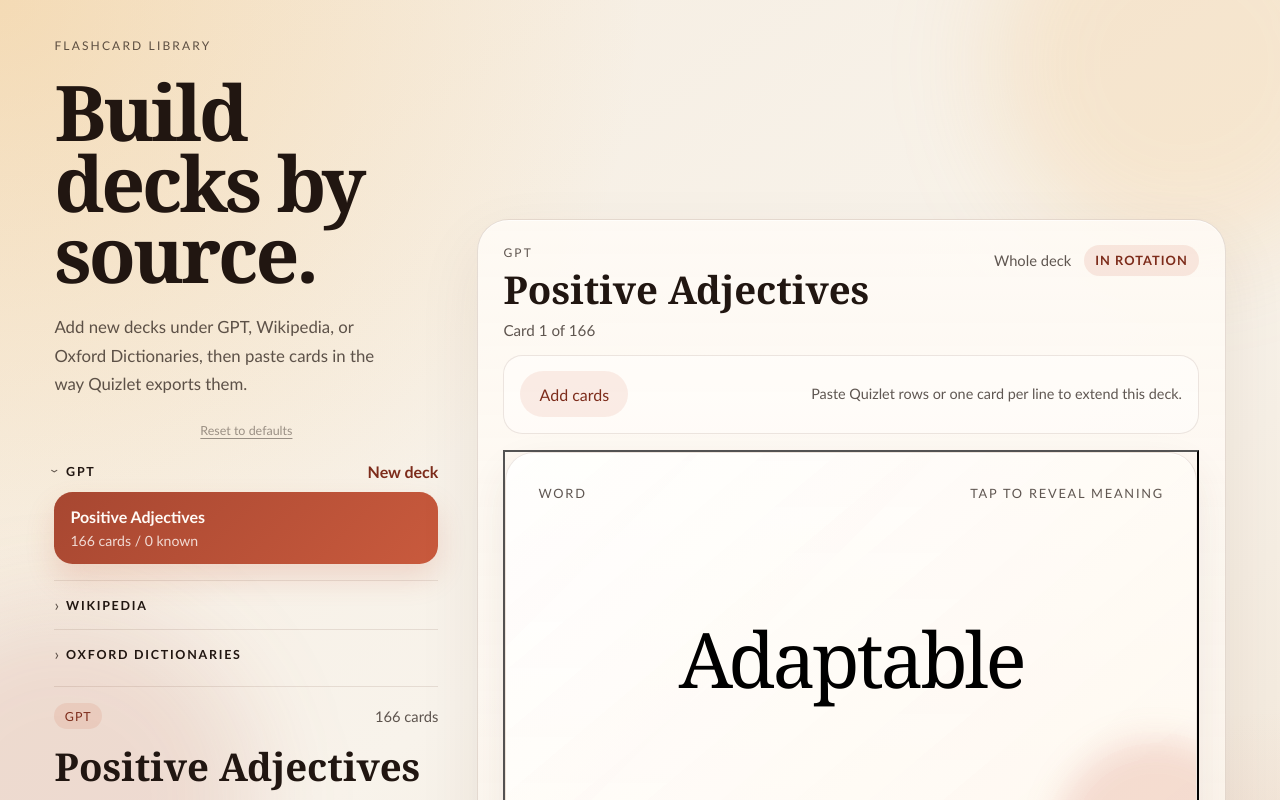
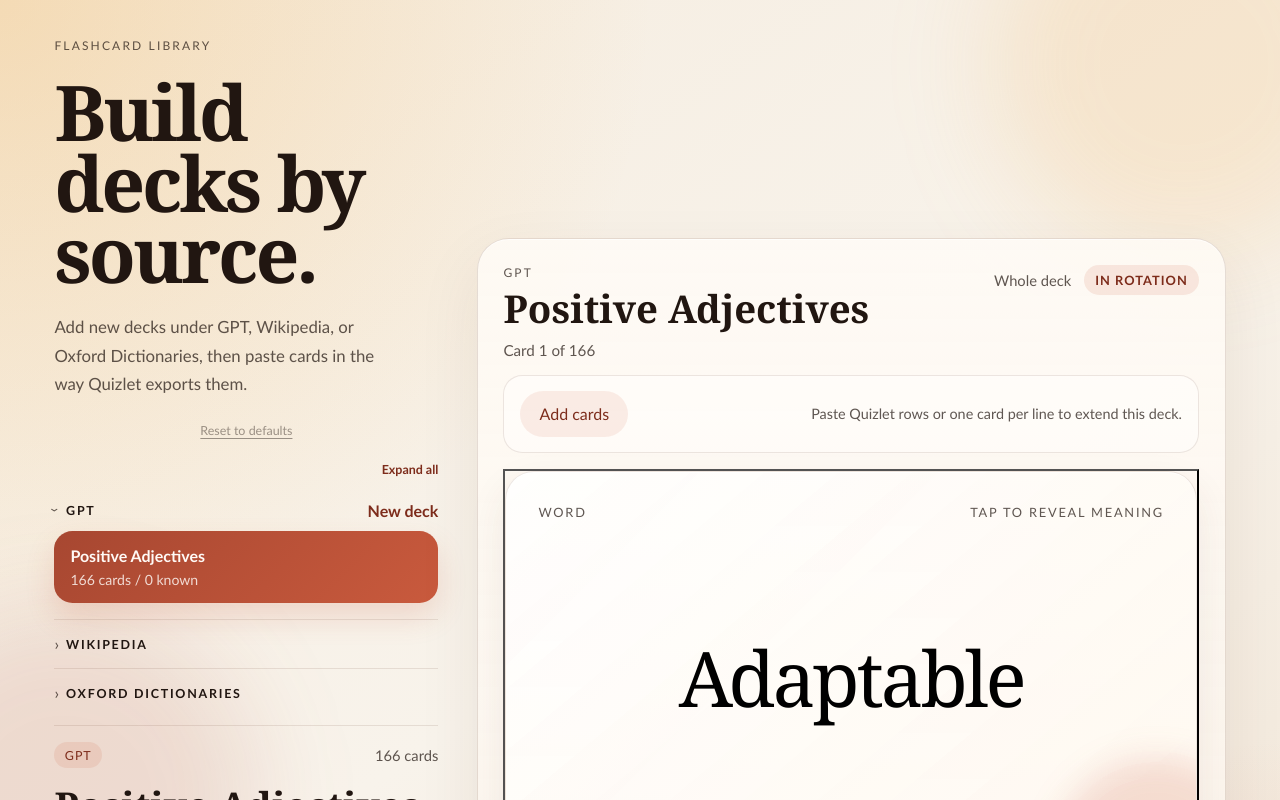
Before and after one commit to classical91/flashcards, a React (Vite) app: page / in a window 1280 px wide. Shown: the top 800 px of the page. Built offline with nearby package versions, Linux system fonts and the light colour scheme.

Commit message:
feat: add expand all / collapse all toggle for library sections
A single button above the section list toggles all sections open or
closed at once. Label switches between "Expand all" and "Collapse all"
based on current state.

https://claude.ai/code/session_01BLRrfutWtVkUbYCw9mybWK

```diff
--- a/src/App.tsx
+++ b/src/App.tsx
@@ -565,6 +565,22 @@ export default function App() {
           Reset to defaults
         </button>
 
+        <div className="library-stack-header">
+          <button
+            type="button"
+            className="toggle-all-button"
+            onClick={() =>
+              setExpandedSections((prev) =>
+                prev.size === librarySections.length
+                  ? new Set()
+                  : new Set(librarySections.map((s) => s.id)),
+              )
+            }
+          >
+            {expandedSections.size === librarySections.length ? "Collapse all" : "Expand all"}
+          </button>
+        </div>
+
         <div className="library-stack">
           {librarySections.map((section) => {
             const isExpanded = expandedSections.has(section.id);
--- a/src/styles.css
+++ b/src/styles.css
@@ -149,6 +149,25 @@ h1 {
 
 .reset-library-button:hover {
   opacity: 1;
+}
+
+.library-stack-header {
+  display: flex;
+  justify-content: flex-end;
+}
+
+.toggle-all-button {
+  padding: 0;
+  background: none;
+  border: none;
+  font-size: 0.78rem;
+  color: var(--accent-deep);
+  cursor: pointer;
+  font-weight: 600;
+}
+
+.toggle-all-button:hover {
+  opacity: 0.7;
 }
 
 .library-stack {
```
